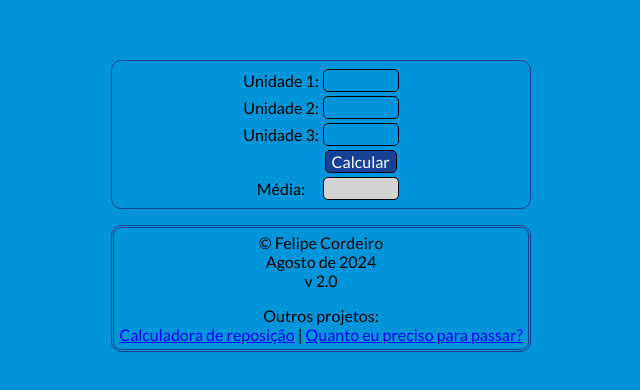
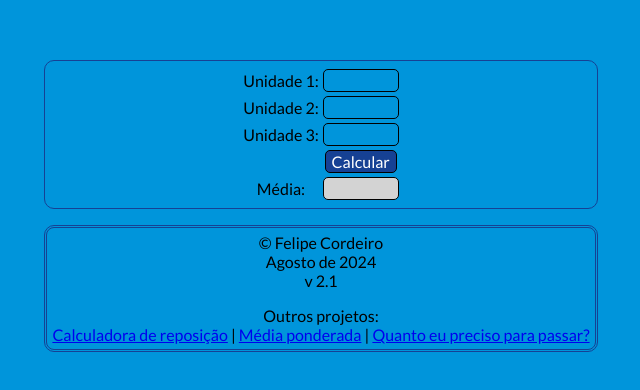
Before and after one commit to fecordeiro98/media-UFRN, a plain HTML site: page index.html in a window 1280 px wide. Shown: the part 194-584 px from the top of the page, without its empty margins (319-959 px from the left). Drawn offline with Linux system fonts and the light colour scheme.

Commit message:
atualização
adição de um novo link

```diff
--- a/index.html
+++ b/index.html
@@ -35,12 +35,14 @@
         <div>
             <span>&copy; Felipe Cordeiro</span><br>
             <span>Agosto de 2024</span><br>
-            <span>v 2.0</span>
+            <span>v 2.1</span>
         </div>
         <div id="espacador"></div>
         <div>
             <span>Outros projetos:</span><br>
             <a href="https://reposicao-ufrn.vercel.app/">Calculadora de reposição</a>
+            <span> | </span>
+            <a href="https://media-ponderada-ufrn.vercel.app/">Média ponderada</a>
             <span> | </span>
             <a href="https://pontos-passar-ufrn.vercel.app/">Quanto eu preciso para passar?</a>
         </div>
```
